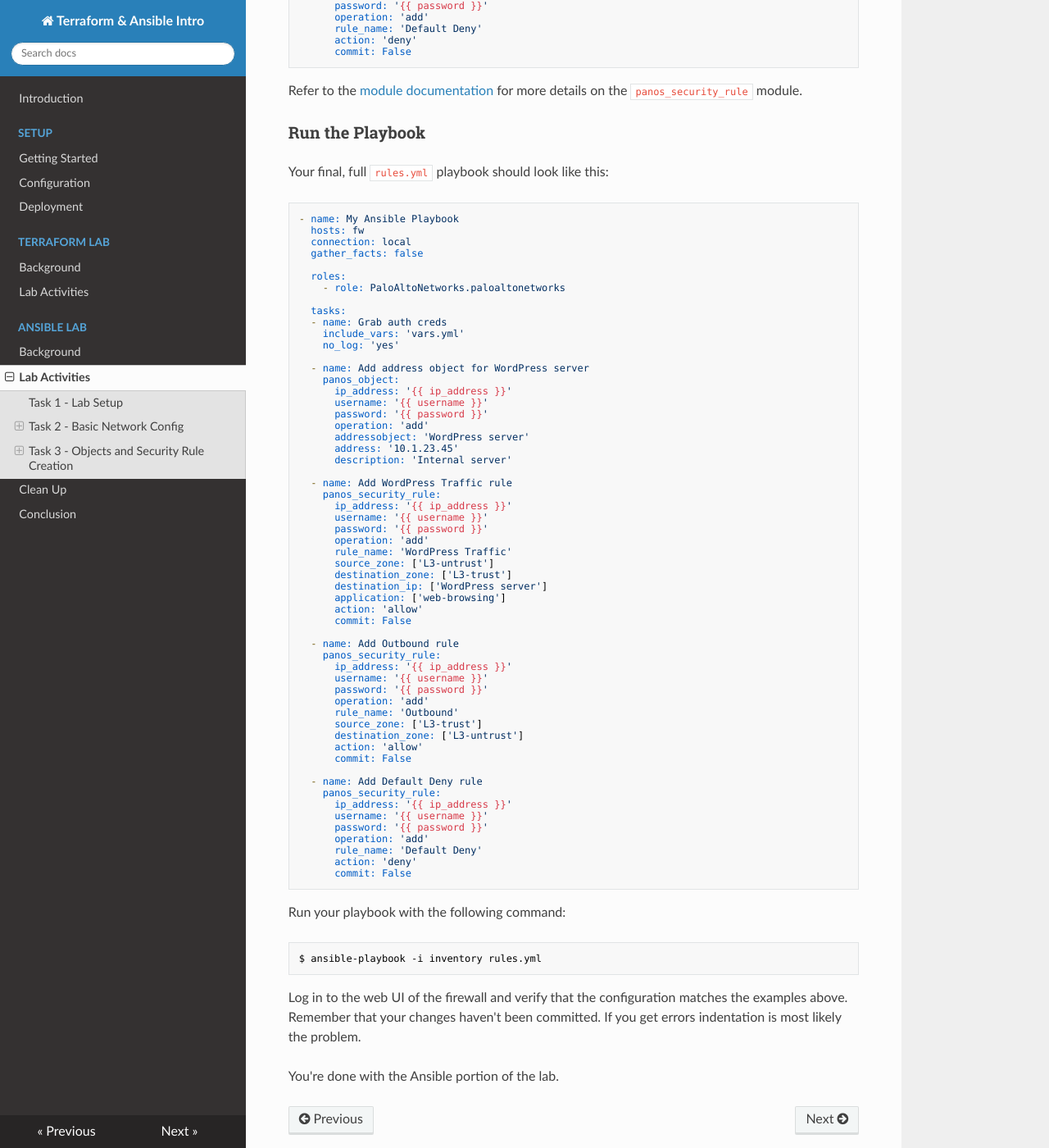
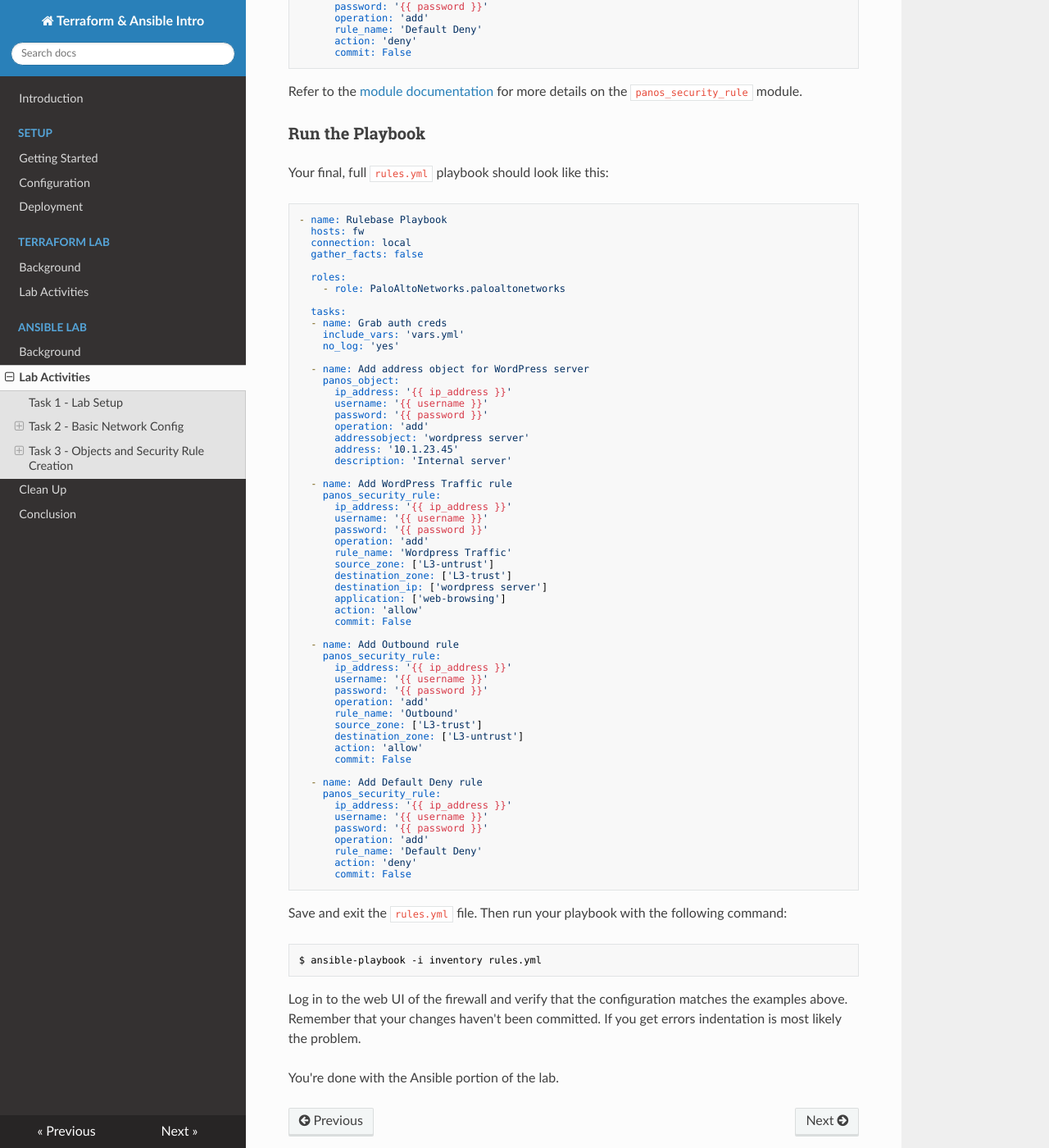
Before and after one commit to PaloAltoNetworks/terraform-ansible-intro, an MkDocs documentation site: the page built from docs/ansible-lab.md, in a window 1280 px wide and 1400 px high, scrolled down 6720 px. Shown: the whole window at 82% size. Built offline with MkDocs 1.6.1, drawn with Linux system fonts in a browser that asks for light colours; nearby versions of some CDN libraries; old or Windows-style settings are respelled for this version of MkDocs; some of the changed text lies outside the part shown.

Commit message:
Updated lab docs

````diff
--- a/docs/ansible-lab.md
+++ b/docs/ansible-lab.md
@@ -54,7 +54,7 @@
 Each playbook needs the following header information to pull in the variables we just defined.  Add the following to `network.yml`:
 
 ```yml
-- name: Ansible Playbook
+- name: Network Playbook
   hosts: fw
   connection: local
   gather_facts: false
@@ -88,7 +88,7 @@
 Add the following to `network.yml`:
 
 ```yml
-  - name: "Configure eth1/1"
+  - name: Configure eth1/1
     panos_interface:
       ip_address: '{{ ip_address }}'
       username: '{{ username }}'
@@ -98,7 +98,7 @@
       zone_name: 'L3-trust'
       commit: False
 
-  - name: "Configure eth1/2"
+  - name: Configure eth1/2
     panos_interface:
       ip_address: '{{ ip_address }}'
       username: '{{ username }}'
@@ -117,7 +117,7 @@
 The resulting `network.yml` playbook should look like this:
 
 ```yml
-- name: My Ansible Playbook
+- name: Network Playbook
   hosts: fw
   connection: local
   gather_facts: false
@@ -150,7 +150,7 @@
       commit: False
 ```
 
-Run your playbook with the following command:
+Save and exist the `network.yml` file.  Then run your playbook with the following command:
 
 ```bash
 $ ansible-playbook -i inventory network.yml
@@ -167,7 +167,7 @@
 Create a new file `rules.yml`, and add the same header information from the network config task.
 
 ```yml
-- name: SKO2019 Ansible Playbook
+- name: Rulebase Playbook
   hosts: fw
   connection: local
   gather_facts: false
@@ -194,7 +194,7 @@
       username: '{{ username }}'
       password: '{{ password }}'
       operation: 'add'
-      addressobject: 'WordPress server'
+      addressobject: 'wordpress server'
       address: '10.1.23.45'
       description: 'Internal server'
 ```
@@ -214,10 +214,10 @@
       username: '{{ username }}'
       password: '{{ password }}'
       operation: 'add'
-      rule_name: 'WordPress Traffic'
+      rule_name: 'Wordpress Traffic'
       source_zone: ['L3-untrust']
       destination_zone: ['L3-trust']
-      destination_ip: ['WordPress server']
+      destination_ip: ['wordpress server']
       application: ['web-browsing']
       action: 'allow'
       commit: False
@@ -252,7 +252,7 @@
 Your final, full `rules.yml` playbook should look like this:
 
 ```yml
-- name: My Ansible Playbook
+- name: Rulebase Playbook
   hosts: fw
   connection: local
   gather_facts: false
@@ -271,7 +271,7 @@
       username: '{{ username }}'
       password: '{{ password }}'
       operation: 'add'
-      addressobject: 'WordPress server'
+      addressobject: 'wordpress server'
       address: '10.1.23.45'
       description: 'Internal server'
 
@@ -281,10 +281,10 @@
       username: '{{ username }}'
       password: '{{ password }}'
       operation: 'add'
-      rule_name: 'WordPress Traffic'
+      rule_name: 'Wordpress Traffic'
       source_zone: ['L3-untrust']
       destination_zone: ['L3-trust']
-      destination_ip: ['WordPress server']
+      destination_ip: ['wordpress server']
       application: ['web-browsing']
       action: 'allow'
       commit: False
@@ -312,7 +312,7 @@
       commit: False
 ```
 
-Run your playbook with the following command:
+Save and exit the `rules.yml` file.  Then run your playbook with the following command:
 
 ```bash
 $ ansible-playbook -i inventory rules.yml
````
Also changed, not shown: docs/ansible-background.md (+2 -2 lines), docs/terraform-lab.md (+8 -4 lines).
